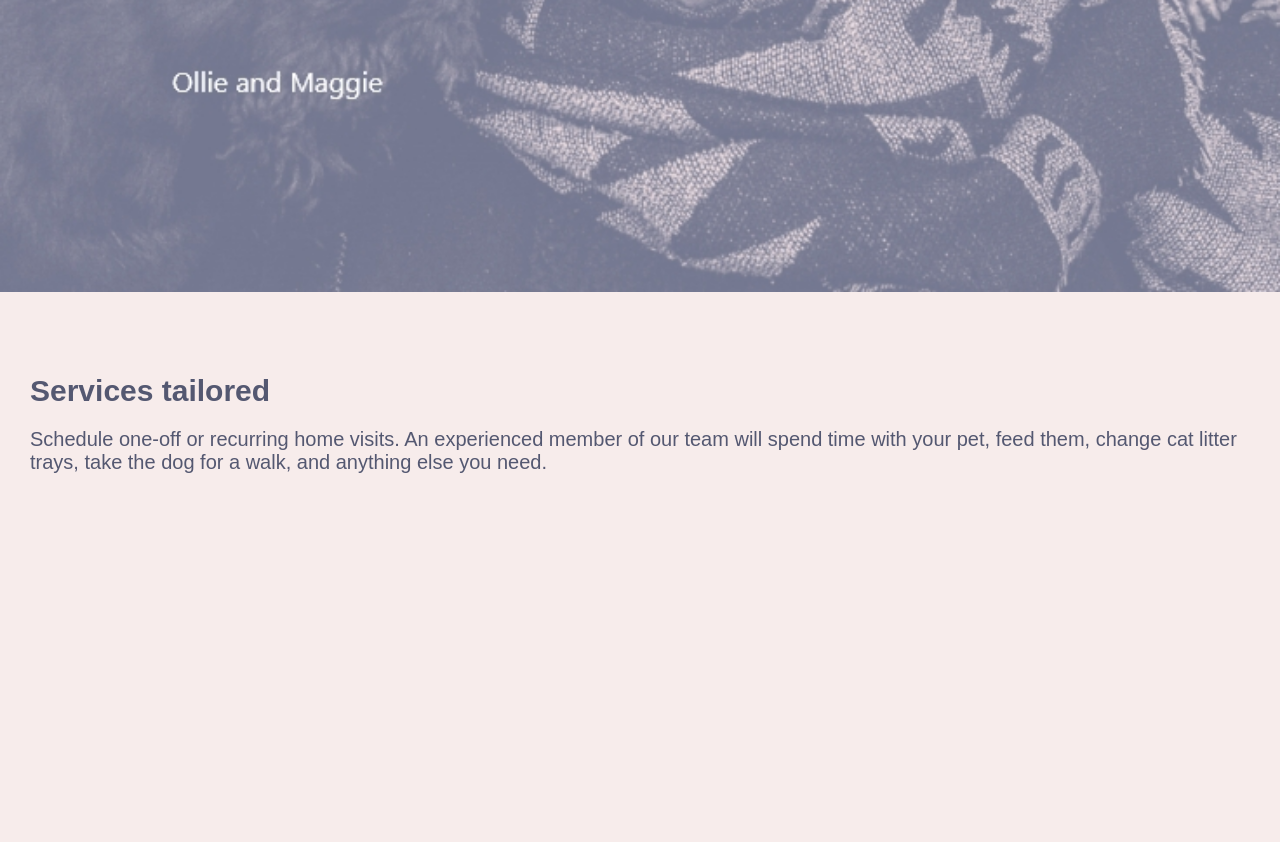
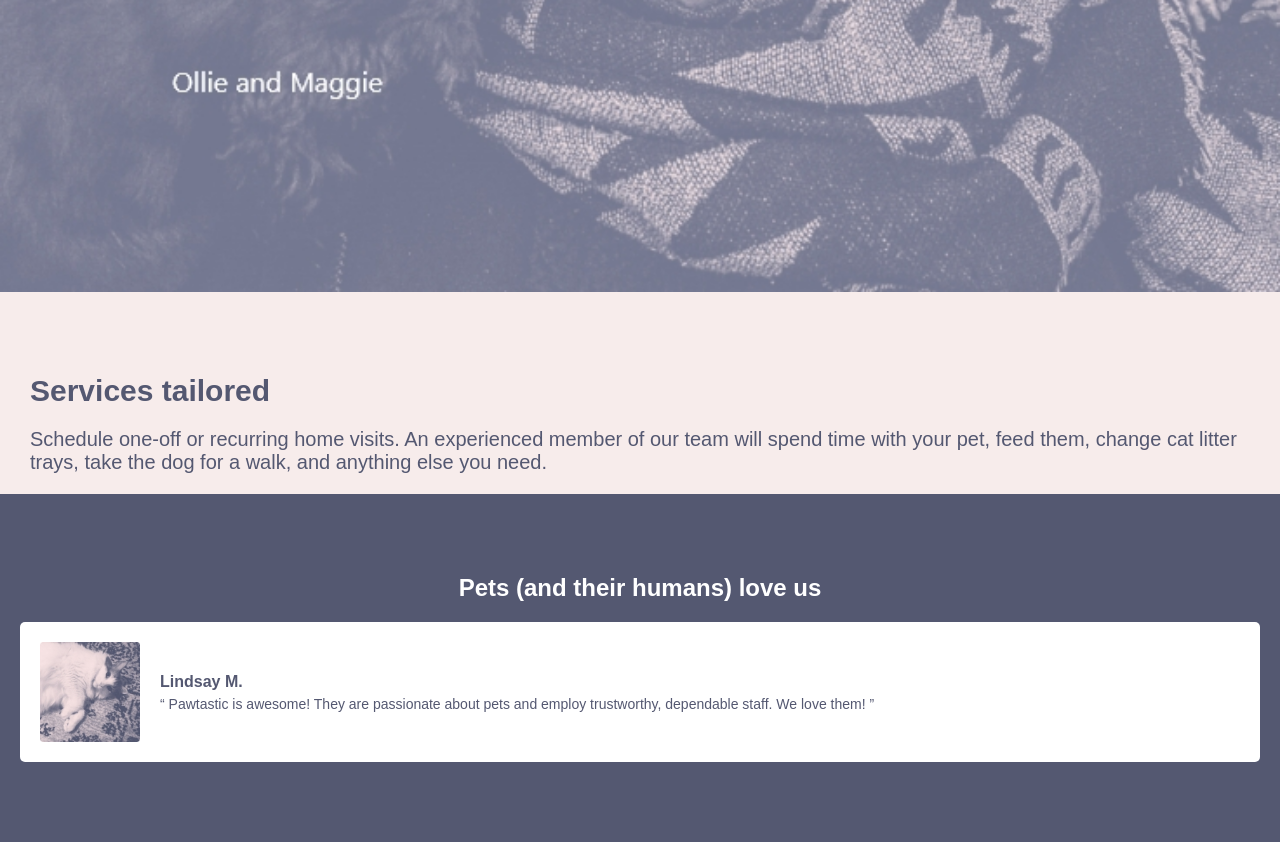
Before and after one commit to Nadno/html-pawtastic-form, a plain HTML site: page index.html in a window 1280 px wide. Shown: the part 2944-3786 px from the top of the page. Before the commit the page ends 3438 px from the top, so only its background shows below. Drawn offline with Linux system fonts and the light colour scheme.

Commit message:
l-testimonials and c-testimonial created

```diff
--- a/index.html
+++ b/index.html
@@ -5,7 +5,7 @@
     <meta name="viewport" content="width=device-width, initial-scale=1.0" />
 
     <link rel="stylesheet" href="/styles/global.css" />
-    <link rel="stylesheet" href="/styles/style.css">
+    <link rel="stylesheet" href="/styles/style.css" />
     <link rel="shortcut icon" href="../images/Symbol.png" type="image/x-icon" />
 
     <title>Pawtastic</title>
@@ -47,9 +47,10 @@
 
       <div class="c-content">
         <h2>We care for your furry little loved ones while</h2>
-        <a class="c-schedule" href="#" target="_blank" title="Schedule a visit">Schedule a visit</a>
+        <a class="c-schedule" href="#" target="_blank" title="Schedule a visit"
+          >Schedule a visit</a
+        >
       </div>
-
     </section>
 
     <main>
@@ -57,27 +58,50 @@
         <div class="c-content--dark">
           <h2>Expert care for your furry, feathery, or scaley friend</h2>
           <p>
-            We know how stressful it is to leave your pets at home alone.
-            We're a team of experienced animal caregivers, well connected
-            to local veterinarians. trust to us to leve them like our  own,
-            an to keep them safe and happy till you're home.
+            We know how stressful it is to leave your pets at home alone. We're
+            a team of experienced animal caregivers, well connected to local
+            veterinarians. trust to us to leve them like our own, an to keep
+            them safe and happy till you're home.
           </p>
           <a class="c-schedule--dark" href="#">Schedule a visit</a>
         </div>
 
-        <img class="l-message__pets" src="/images/pet-grid.png" alt="pets">
+        <img class="l-message__pets" src="/images/pet-grid.png" alt="pets" />
       </section>
 
       <section class="l-services">
-        <img class="l-services__bg" src="/images/ollie-and-maggie.jpg" alt="Pet photo">
+        <img
+          class="l-services__bg"
+          src="/images/ollie-and-maggie.jpg"
+          alt="Pet photo"
+        />
 
         <div class="c-content--dark">
           <h2>Services tailored</h2>
           <p>
-            Schedule one-off or recurring home visits. An experienced member
-            of our team will spend time with your pet, feed them, change cat
-            litter trays, take the dog for a walk, and anything else you need.
+            Schedule one-off or recurring home visits. An experienced member of
+            our team will spend time with your pet, feed them, change cat litter
+            trays, take the dog for a walk, and anything else you need.
           </p>
+        </div>
+      </section>
+
+      <section class="l-testimonials">
+        <h2>Pets (and their humans) love us</h2>
+
+        <div class="l-testimonials__content">
+          <div class="c-testimonial">
+            <img src="/images/lindsay.jpg" alt="Lindsay perfil photo" />
+            <div class="c-testimonial__commentary">
+              <h1>Lindsay M.</h1>
+              <blockquote>
+                <p>
+                  Pawtastic is awesome! They are passionate about pets and employ
+                  trustworthy, dependable staff. We love them!
+                </p>
+              </blockquote>
+            </div>
+          </div>
         </div>
       </section>
     </main>
--- a/styles/components/_c-content.scss
+++ b/styles/components/_c-content.scss
@@ -2,7 +2,7 @@
   padding: 0 3rem;
   font-size: 2rem;
 
-  h2, p {
+  h1, h2, p {
     margin-bottom: 2rem;
   }
 }
--- /dev/null
+++ b/styles/components/_c-testimonial.scss
@@ -0,0 +1,32 @@
+.c-testimonial {
+  height: 14rem;
+  display: flex;
+  align-items: center;
+  padding: 2rem;
+
+  border-radius: 0.5rem;
+  background-color: var(--color-white);
+
+  img {
+    height: 10rem;
+  }
+
+  h1 {
+    font-size: 1.6rem;
+    margin-bottom: 0.5rem;
+  }
+
+  &__commentary {
+    font-size: 1.4rem;
+    color: var(--color-secondary);
+    margin-left: 2rem;
+  }
+
+  &__commentary p::before {
+    content: '\201C';
+  }
+
+  &__commentary p::after {
+    content: '\201D';
+  }
+}
--- /dev/null
+++ b/styles/layouts/_l-testimonials.scss
@@ -0,0 +1,12 @@
+.l-testimonials {
+  color: var(--color-white);
+  padding: 8rem 2rem;
+  background-color: var(--color-secondary);
+
+  h2 {
+    font-size: 2.4rem;
+    margin-bottom: 2rem;
+    text-align: center;
+  }
+
+}
--- a/styles/style.scss
+++ b/styles/style.scss
@@ -1,7 +1,9 @@
 @import "./layouts/l-intro";
 @import "./layouts/l-message";
 @import "./layouts/l-services";
+@import "./layouts/l-testimonials";
 
 @import "./components/c-logo";
 @import "./components/c-schedule";
 @import "./components/c-content";
+@import "./components/c-testimonial";
```
Also changed, not shown: images/floof.jpg (added), images/ginger.jpg (added), images/lindsay.jpg (added), images/ned.jpg (added), styles/style.css.
